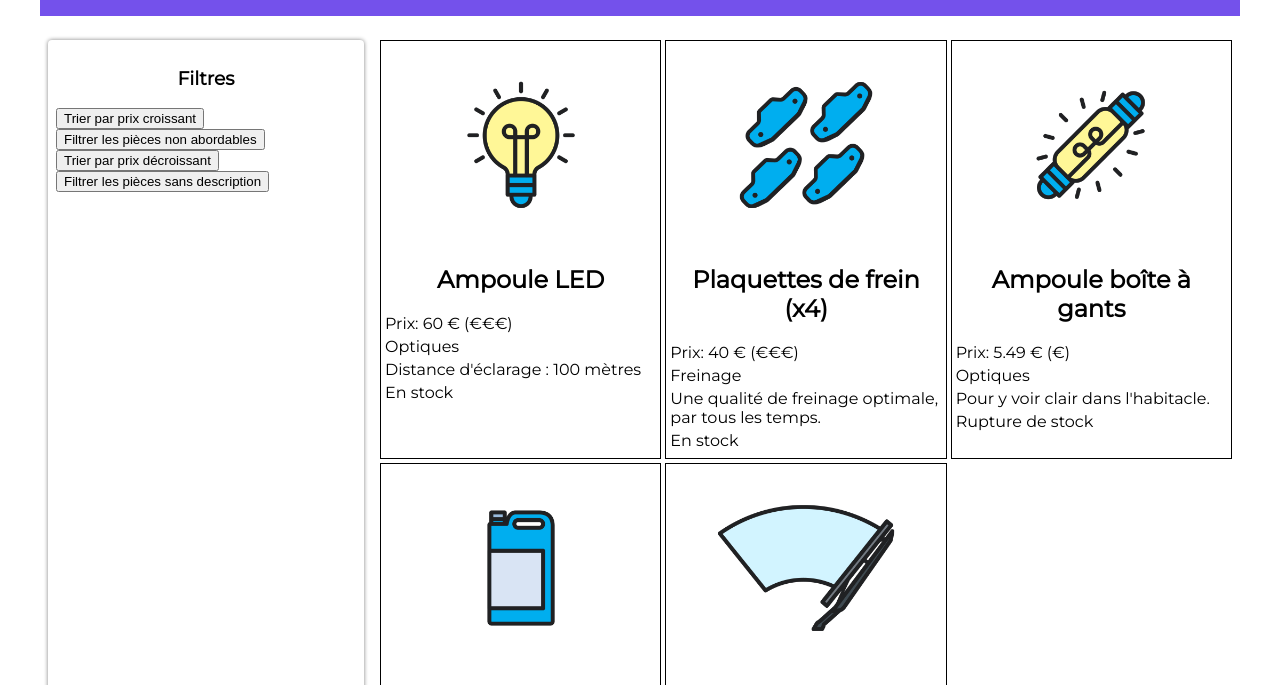
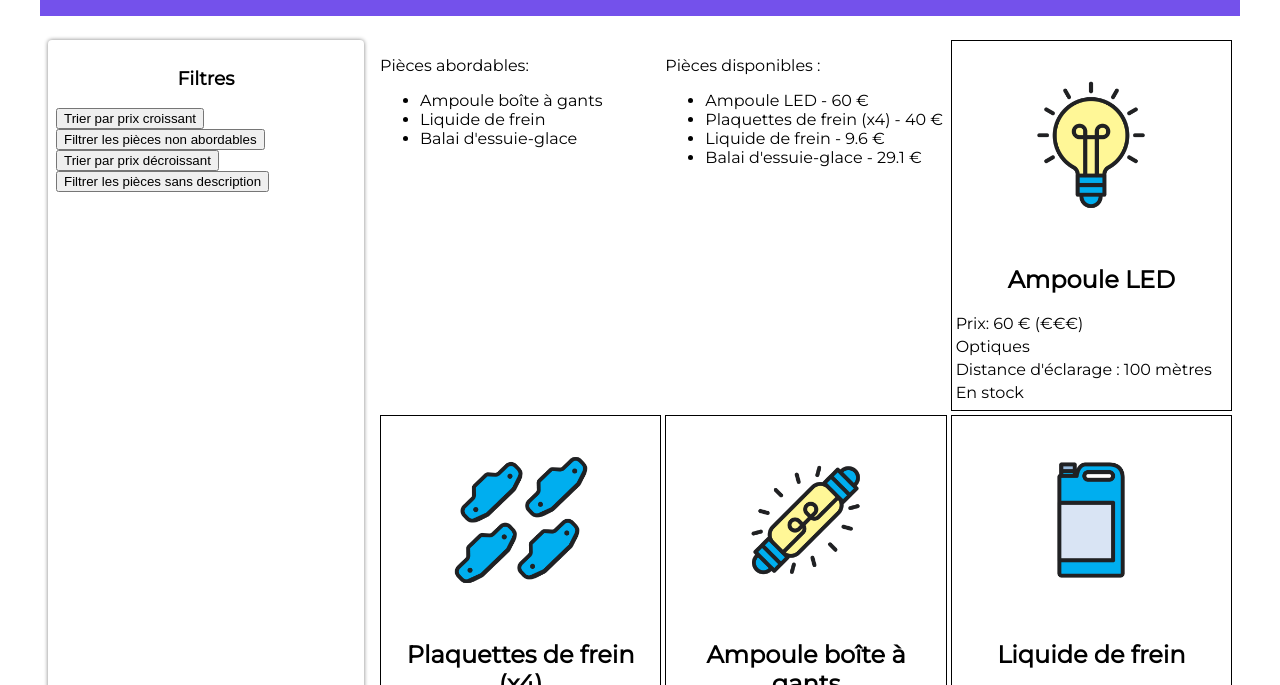
Before and after one commit to begaaam/trainingJs, a website: page index.html in a window 1280 px wide. Shown: the part 98-783 px from the top of the page. Drawn offline with Linux system fonts and the light colour scheme.

Commit message:
produits disponibles

```diff
--- a/index.html
+++ b/index.html
@@ -26,6 +26,13 @@
 
 			<!-- Fiches produits -->
 			<section class="fiches">
+				<!-- Code ajouté-->
+				<div class="abordables">
+					<p>Pièces abordables:</p>
+				</div>
+				<div class="disponibles">
+					<p>Pièces disponibles :</p>
+				</div>
 			</section>
 		</main>
 	</body>
--- a/pieces.js
+++ b/pieces.js
@@ -75,3 +75,37 @@ boutonNoDescription.addEventListener("click", function () {
     });
    console.log(piecesFiltrees)
 });
+const noms = pieces.map(piece =>piece.nom);
+for(let i = pieces.length -1; i >= 0; i--){
+    if(pieces[i].prix > 35){
+        noms.splice(i,1);
+    }
+}
+//Création de la liste
+const abordablesEements = document.createElement('ul');
+//Ajout de chaque nom à la liste
+for(let i = 0; i <noms.length;i++){
+    const nomElement = document.createElement('li');
+    nomElement.innerText =noms[i];
+    abordablesEements.appendChild(nomElement);
+}
+//Ajout de l'en-tête puis de la liste au bloc résultats filtres
+document.querySelector('.abordables')
+.appendChild(abordablesEements)
+//Code Exercice
+const nomsDisponibles = pieces.map(piece => piece.nom)
+const prixDisponibles = pieces.map(piece => piece.prix)
+
+for(let i = pieces.length -1; i >= 0; i--){
+    if(pieces[i].disponibilite === false){
+        nomsDisponibles.splice(i,1)
+        prixDisponibles.splice(i,1)
+    }
+}
+const disponibilesElement = document.createElement('ul');
+    for(let i=0 ; i < nomsDisponibles.length; i++){
+        const nomElement = document.createElement('li');
+        nomElement.innerText = `${nomsDisponibles[i]} - ${prixDisponibles[i]} €`
+        disponibilesElement.appendChild(nomElement)
+    }
+    document.querySelector('.disponibles').appendChild(disponibilesElement)
```
Also changed, not shown: 2 other files.
